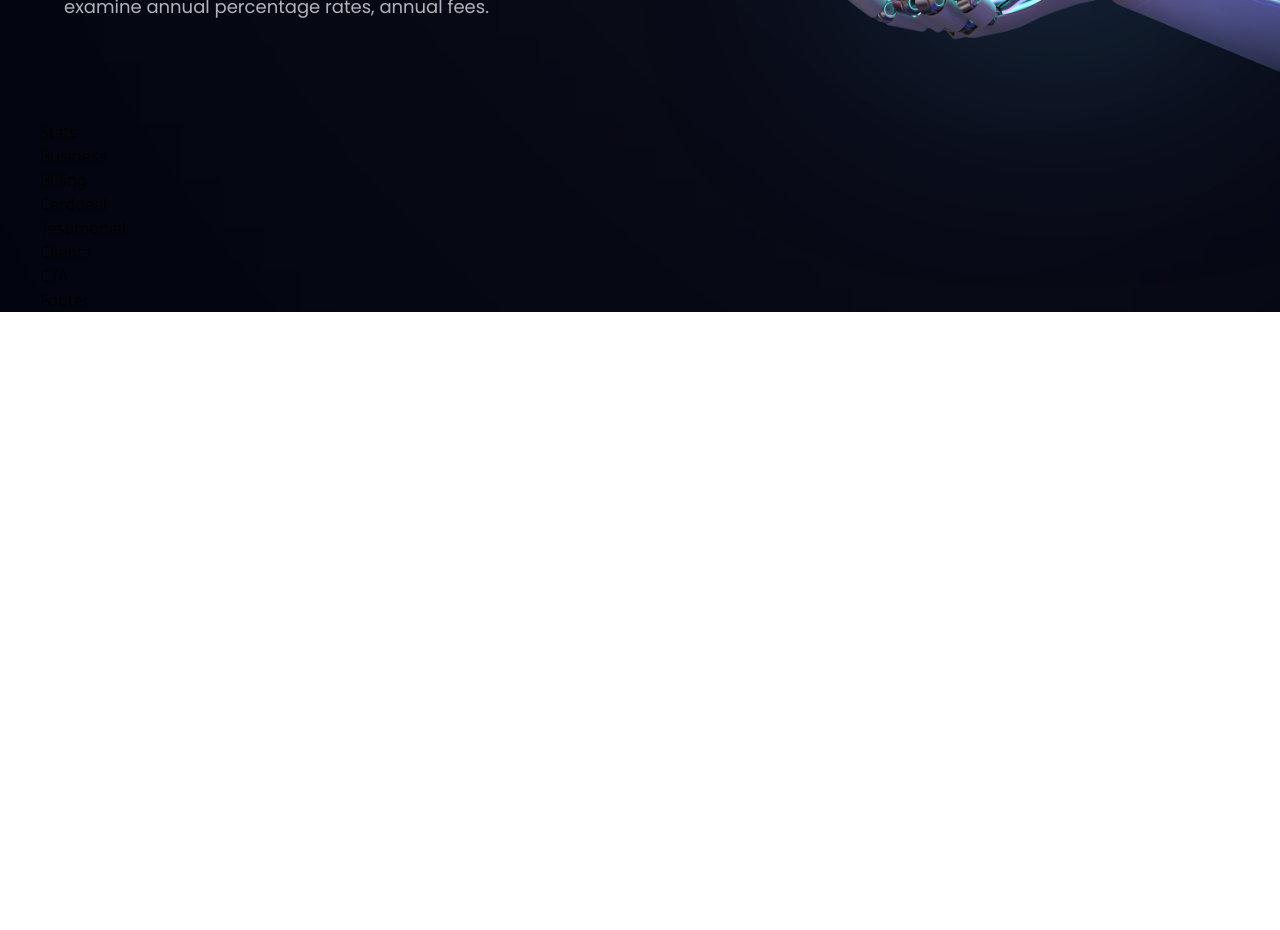
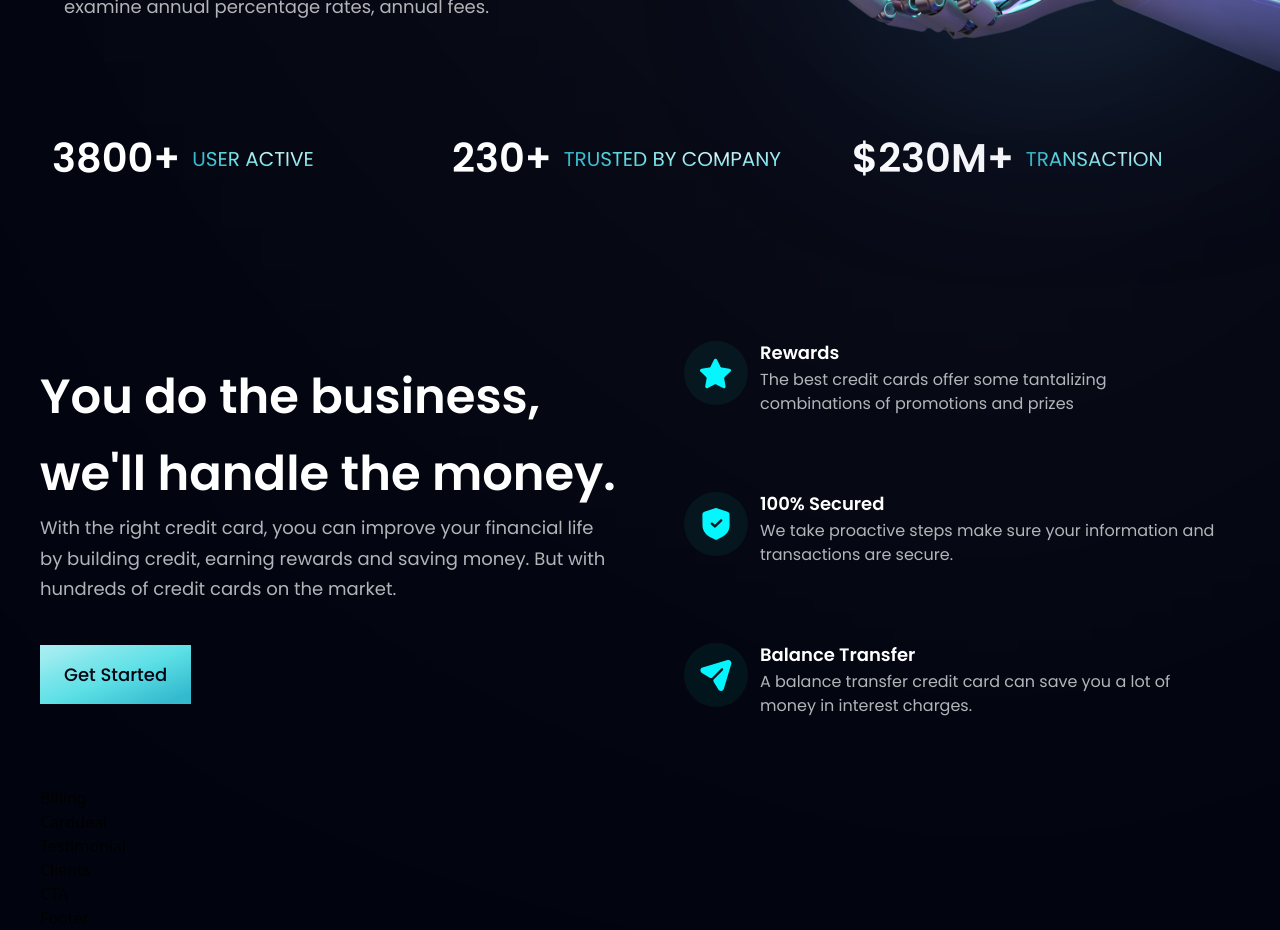
Before and after one commit to alpha03-coder/bank_modern, a React (Vite) app: page / in a window 1280 px wide. Shown: the part 620-1550 px from the top of the page. Before the commit the page ends 932 px from the top, so only its background shows below. Built offline with nearby package versions, Linux system fonts and the light colour scheme.

Commit message:
Business section completed

```diff
--- a/src/components/Business.jsx
+++ b/src/components/Business.jsx
@@ -1,11 +1,40 @@
-import React from 'react'
+import React from "react";
+import styles, { layout } from "../style";
+import { features } from "../consonants";
+import Button from "./Button";
+
+
+const FeatureCard = ({ icon, title, content, index }) => (
+  <div className={`flex flex-row p-6 rounded-[20px] ${index !== features.length - 1 ? "mb-6" : "mb-0"} feature-card`}>
+    <div className={`w-[64px] h-[64px] rounded-full ${styles.flexCenter} bg-dimBlue `}>
+      <img src={icon} alt="icon" className="w-[50%] h-[50%] object-contain" />
+    </div>
+    <div className="flex-1 flex flex-col ml-3 ">
+      <h4 className="font-poppins font-semibold text-white text-[18px] leading-[23px] mb-1">{title}</h4>
+      <p className="font-poppins font-normal text-dimWhite text-[16px] leading-[24px] mb-1">{content}</p>
+    </div>
+  </div>
+)
 
 const Business = () => {
   return (
-    <div>
-      Business
-    </div>
-  )
-}
+    <section id="features" className={layout.section}>
+      <div className={layout.sectionInfo}>
+        <h2 className={styles.heading2}>
+          You do the business, <br className="sm:block hidden" />we'll handle the money.
+        </h2>
+        <p className={`${styles.paragraph} max-w-470px`}>
+          With the right credit card, yoou can improve your financial life by building credit, earning rewards and saving money. But with hundreds of credit cards on the market.
+        </p>
+        <Button styles="mt-10" />
+      </div>
+      <div className={`${layout.sectionImg} flex-col `}>
+        {features.map((feature, index) => (
+          <FeatureCard key={feature.id} {...feature} index={index} />
+        ))}
+      </div>
+    </section>
+  );
+};
 
-export default Business
+export default Business;
--- a/src/components/Button.jsx
+++ b/src/components/Button.jsx
@@ -1,8 +1,8 @@
 import React from 'react'
 
-const Button = () => {
+const Button = ({styles}) => {
   return (
-    <div>Button</div>
+    <button type='button' className={`py-4 px-6 bg-blue-gradient font-poppins font-medium text-primary text-[18px] outline-none ${styles}`}>Get Started</button>
   )
 }
 
--- a/src/components/Stats.jsx
+++ b/src/components/Stats.jsx
@@ -1,11 +1,17 @@
-import React from 'react'
+import React from 'react';
+import {stats} from '../consonants';
+import styles from '../style'
 
-const Stats = () => {
-  return (
-    <div>
-      Stats
-    </div>
+const Stats = () => (
+    <section className={`${styles.flexCenter} flex-row flex-wrap sm:mb-20 mb-6`}>
+      {stats.map((stat)=>(
+          <div key={stat.id} className={` flex-1 flex justify-start items-center flex-row m-3`}>
+            <h4 className='font-poppins font-semibold xs:text-[40px] text-[30px] xs:leading-[53px] leading-[43px] text-white'>{stat.value}</h4>
+            <p className='font-poppins font-normal xs:text-[20px] text-[15px] xs:leading-[26px] leading-[21px] text-gradient uppercase ml-3'>{stat.title}</p>
+          </div>
+      ))}
+    </section>
   )
-}
+
 
 export default Stats
```
